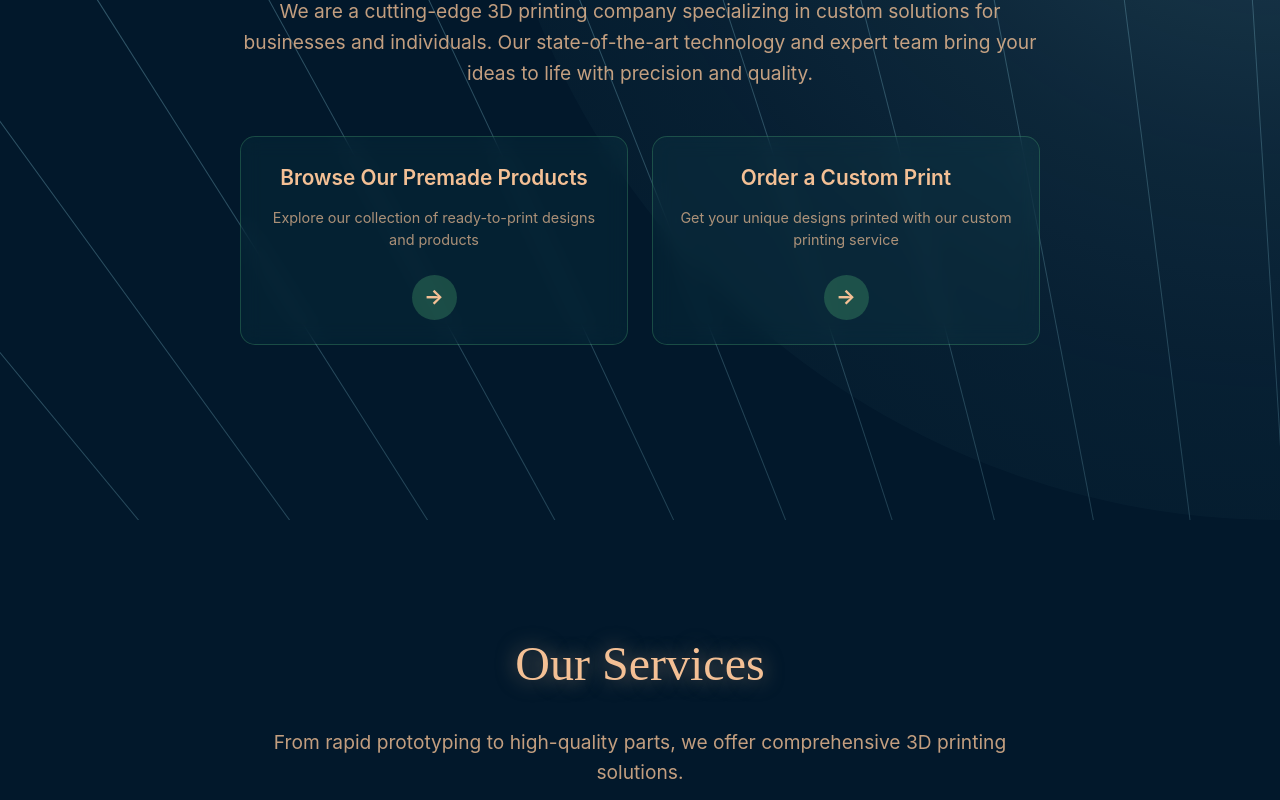
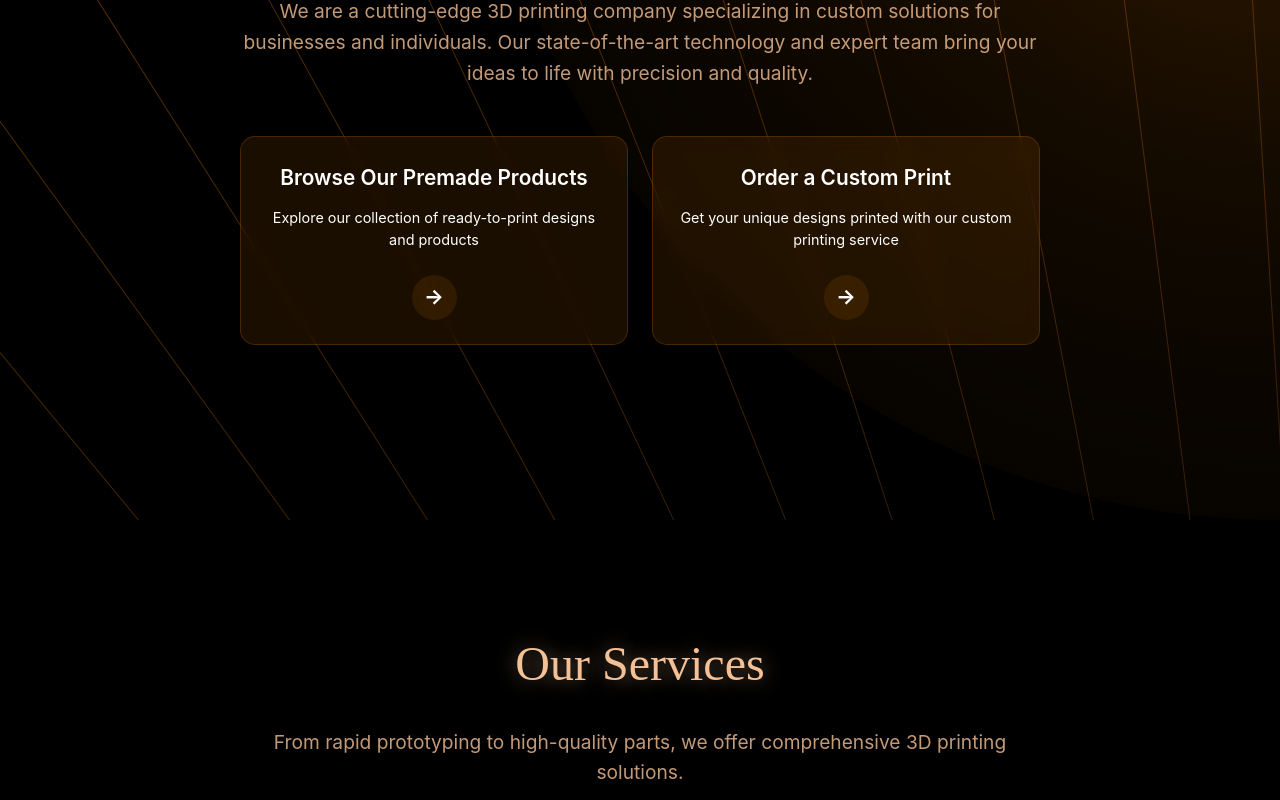
Before and after one commit to Prqtection2/kebabs-printbed-website, a React (Create React App) app: page / in a window 1280 px wide. Shown: the part 1080-1880 px from the top of the page. Built offline with nearby package versions, Linux system fonts and the light colour scheme; a web font is replaced by a local one.

Commit message:
feat: recolor

```diff
--- a/src/App.css
+++ b/src/App.css
@@ -1,22 +1,22 @@
 :root {
-  --color-bg: #02182B;
-  --color-accent: #92D5E6;
-  --color-secondary: #4B4E6D;
-  --color-highlight: #D3F6DB;
-  --color-danger: #0B6E4F;
-  --color-text: #D3F6DB;
-  --color-glass: rgba(146, 213, 230, 0.1);
-  --color-glass-border: rgba(146, 213, 230, 0.2);
-  --color-glass-border-hover: rgba(146, 213, 230, 0.4);
-  --color-ray: rgba(146, 213, 230, 0.8);
-  --color-ray-mid: rgba(146, 213, 230, 0.4);
-  --color-ray-end: rgba(146, 213, 230, 0.1);
-  --color-spotlight-1: rgba(146, 213, 230, 0.3);
-  --color-spotlight-2: rgba(146, 213, 230, 0.15);
-  --color-spotlight-3: rgba(146, 213, 230, 0.08);
-  --color-spotlight-4: rgba(146, 213, 230, 0.04);
-  --color-spotlight-5: rgba(146, 213, 230, 0.02);
-  --color-spotlight-6: rgba(146, 213, 230, 0.01);
+  --color-bg: #000000;
+  --color-accent: #FF8600;
+  --color-secondary: #868784;
+  --color-highlight: #FFFFFF;
+  --color-danger: #FF8600;
+  --color-text: #FFFFFF;
+  --color-glass: rgba(255, 134, 0, 0.1);
+  --color-glass-border: rgba(255, 134, 0, 0.2);
+  --color-glass-border-hover: rgba(255, 134, 0, 0.4);
+  --color-ray: rgba(255, 134, 0, 0.8);
+  --color-ray-mid: rgba(255, 134, 0, 0.4);
+  --color-ray-end: rgba(255, 134, 0, 0.1);
+  --color-spotlight-1: rgba(255, 134, 0, 0.3);
+  --color-spotlight-2: rgba(255, 134, 0, 0.15);
+  --color-spotlight-3: rgba(255, 134, 0, 0.08);
+  --color-spotlight-4: rgba(255, 134, 0, 0.04);
+  --color-spotlight-5: rgba(255, 134, 0, 0.02);
+  --color-spotlight-6: rgba(255, 134, 0, 0.01);
 }
 
 @import url('https://fonts.googleapis.com/css2?family=Koulen&family=Inter:wght@300;400;500;600;700&display=swap');
@@ -97,7 +97,7 @@ body {
   top: 0;
   left: 0;
   width: 100%;
-  background: rgba(2, 24, 43, 0.9); /* blends with --color-bg */
+  background: rgba(0, 0, 0, 0.9); /* blends with --color-bg */
   backdrop-filter: blur(10px);
   z-index: 1000;
   transform: translateY(-100%);
@@ -166,7 +166,7 @@ body {
   font-family: 'Koulen', cursive;
   letter-spacing: 0.1em;
   line-height: 1;
-  text-shadow: 0 0 20px rgba(244, 192, 149, 0.5);
+  text-shadow: 0 0 20px rgba(255, 134, 0, 0.5);
   margin-bottom: 1rem;
 }
 
@@ -263,9 +263,9 @@ body {
 }
 
 .feature-card {
-  background: rgba(29, 120, 116, 0.1);
+  background: var(--color-glass);
   backdrop-filter: blur(10px);
-  border: 1px solid rgba(116, 242, 145, 0.2);
+  border: 1px solid var(--color-glass-border);
   border-radius: 15px;
   padding: 1.5rem;
   text-align: center;
@@ -278,20 +278,20 @@ body {
 
 .feature-card:hover {
   transform: translateY(-5px);
-  box-shadow: 0 10px 30px rgba(116, 242, 145, 0.2);
-  border-color: rgba(116, 242, 145, 0.4);
+  box-shadow: 0 10px 30px var(--color-glass-border-hover);
+  border-color: var(--color-glass-border-hover);
 }
 
 .feature-card h3 {
   font-size: 1.3rem;
-  color: #F4C095;
+  color: var(--color-highlight);
   margin-bottom: 0.8rem;
   font-family: 'Inter', sans-serif;
   font-weight: 600;
 }
 
 .feature-card p {
-  color: rgba(244, 192, 149, 0.7);
+  color: var(--color-text);
   font-family: 'Inter', sans-serif;
   line-height: 1.5;
   margin-bottom: 1.5rem;
@@ -300,7 +300,7 @@ body {
 }
 
 .arrow-button {
-  background: rgba(116, 242, 145, 0.2);
+  background: var(--color-glass);
   border: none;
   border-radius: 50%;
   width: 45px;
@@ -315,13 +315,13 @@ body {
 }
 
 .arrow-button:hover {
-  background: rgba(116, 242, 145, 0.4);
+  background: var(--color-glass-border-hover);
   transform: scale(1.1);
 }
 
 .arrow {
   font-size: 1.3rem;
-  color: #F4C095;
+  color: var(--color-highlight);
   font-weight: bold;
 }
 
@@ -419,7 +419,7 @@ body {
   padding: 2rem;
   position: relative;
   z-index: 2;
-  background-color: #071E22;
+  background-color: var(--color-bg);
   scroll-snap-align: center;
 }
 
@@ -434,9 +434,9 @@ body {
 }
 
 .material-card {
-  background: rgba(29, 120, 116, 0.1);
+  background: var(--color-glass);
   backdrop-filter: blur(10px);
-  border: 1px solid rgba(116, 242, 145, 0.2);
+  border: 1px solid var(--color-glass-border);
   border-radius: 15px;
   padding: 1.5rem;
   text-align: center;
@@ -445,20 +445,20 @@ body {
 
 .material-card:hover {
   transform: translateY(-3px);
-  box-shadow: 0 8px 25px rgba(116, 242, 145, 0.2);
-  border-color: rgba(116, 242, 145, 0.4);
+  box-shadow: 0 8px 25px var(--color-glass-border-hover);
+  border-color: var(--color-glass-border-hover);
 }
 
 .material-card h4 {
   font-size: 1.3rem;
-  color: #F4C095;
+  color: var(--color-highlight);
   margin-bottom: 0.5rem;
   font-family: 'Inter', sans-serif;
   font-weight: 600;
 }
 
 .material-card p {
-  color: rgba(244, 192, 149, 0.7);
+  color: var(--color-text);
   font-family: 'Inter', sans-serif;
   line-height: 1.4;
   margin-bottom: 1rem;
--- a/src/App.js
+++ b/src/App.js
@@ -254,7 +254,7 @@ function Catalog() {
   return (
     <div className="catalog-page" style={{ minHeight: '100vh', background: 'var(--color-bg)', color: 'var(--color-text)' }}>
       <Navbar scrollY={101} />
-      <div style={{ paddingTop: '120px', maxWidth: 1200, margin: '0 auto', display: 'flex', flexDirection: 'column', alignItems: 'center' }}>
+      <div style={{ paddingTop: '120px', paddingBottom: '60px', maxWidth: 1200, margin: '0 auto', display: 'flex', flexDirection: 'column', alignItems: 'center' }}>
         <h1 style={{ fontFamily: 'Koulen, cursive', fontSize: '3rem', color: 'var(--color-highlight)', marginBottom: '2rem' }}>Premade Products Catalog</h1>
         <div style={{ display: 'grid', gridTemplateColumns: 'repeat(auto-fit, minmax(220px, 1fr))', gap: '2rem', width: '100%' }}>
           {products.map((p, i) => (
```
